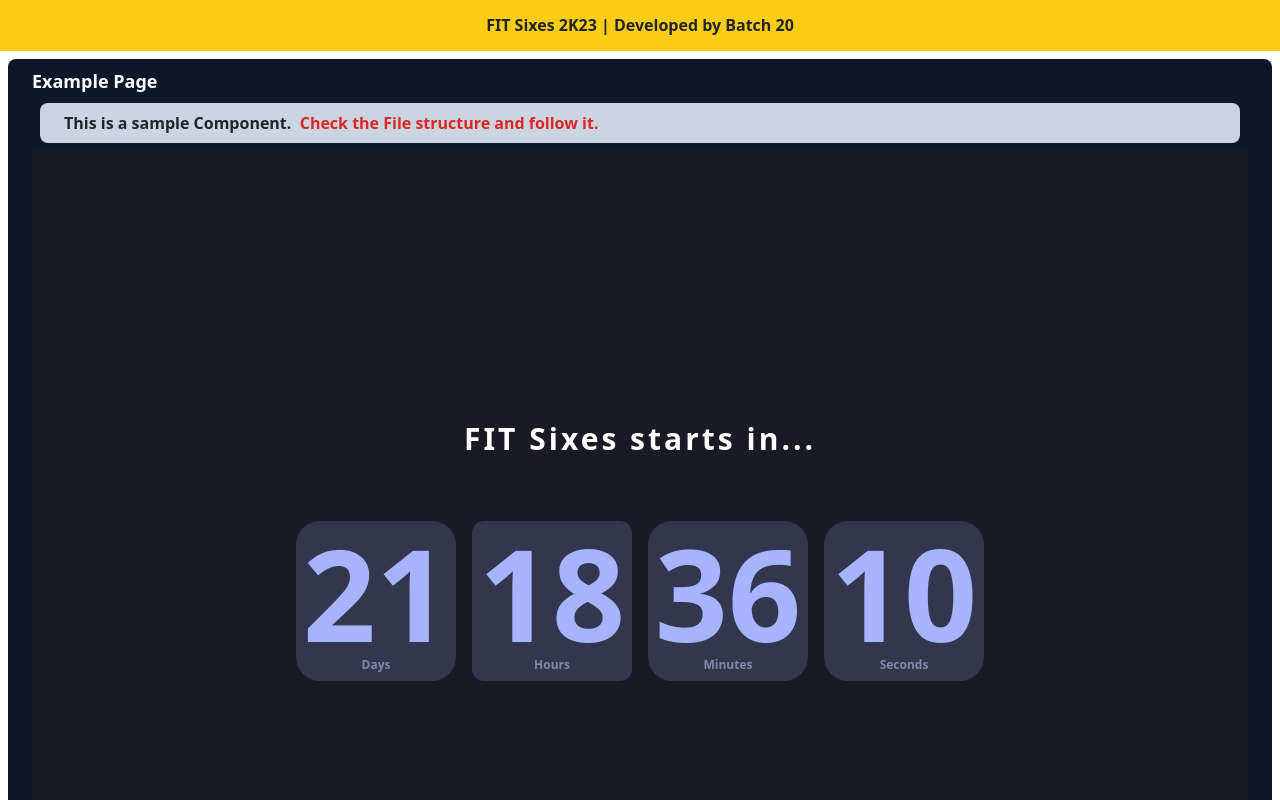
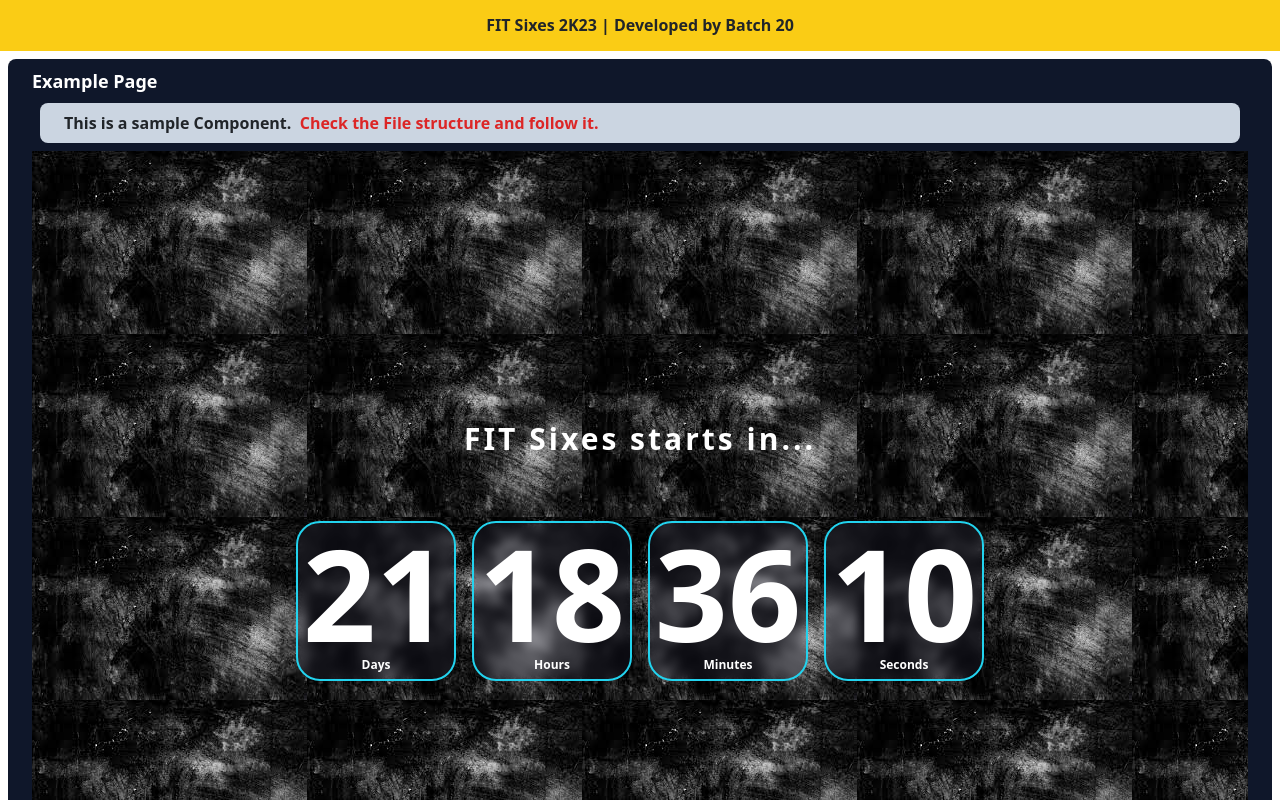
Before and after one commit to FIT-Sixes/FIT-sixes-official, a React (Vite) app: page /sample in a window 1280 px wide. Shown: the top 800 px of the page. Built offline with nearby package versions, Linux system fonts and the light colour scheme.

Commit message:
finalized styling

```diff
--- a/src/components/Countdown/Countdown.jsx
+++ b/src/components/Countdown/Countdown.jsx
@@ -1,5 +1,6 @@
 import { useCallback, useEffect, useState } from "react";
-import {AnimatePresence, motion} from "framer-motion"
+import { motion } from "framer-motion"
+import image from "../../assets/images.jpeg";
 
 const Countdown = () => {
     const [countDownTime, setCountDownTIme] = useState({
@@ -111,7 +112,7 @@ const Countdown = () => {
 
     return (
         /* whole container */
-        <div className="bg-[#191A24] h-screen">
+        <div className="bg-[#191A24] h-screen" style={{ backgroundImage: `url(${image})`}}>
             {/*whole container 2*/}
             <div className="flex flex-col items-center justify-center w-full h-full gap-8 sm:gap-16">
 
@@ -130,9 +131,9 @@ const Countdown = () => {
 
                     {/* 1st box */}
                     <div className="flex gap-5 relative">
-                        <div className="h-16 w-16 sm:w-32 sm:h-32 lg:w-40 lg:h-40 flex flex-col items-center justify-center bg-[#343650] rounded-xl lg:rounded-3xl border-cyan-400">
+                        <div className="h-40 w-40 sm:w-32 sm:h-32 lg:w-40 lg:h-40 flex flex-col items-center justify-center bg-[#343650] rounded-xl lg:rounded-3xl border-2 border-cyan-400 backdrop-filter backdrop-blur-sm bg-opacity-20">
                             { (timeCountingDays) ? <motion.span
-                                    className="lg:text-9xl sm:text-6xl text-3xl font-semibold text-[#a5b4fc]"
+                                    className="lg:text-9xl sm:text-6xl text-9xl font-semibold text-[#FFFFFF] border-cyan-400"
                                     variants={timeCountingSeconds}
                                     key={animationKey}
                                     initial="initial"
@@ -141,19 +142,19 @@ const Countdown = () => {
                                 >
                                     {countDownTime?.days}
                                 </motion.span>
-                                : <span className="lg:text-9xl sm:text-6xl text-3xl font-semibold text-[#a5b4fc]">
+                                : <span className="lg:text-9xl sm:text-6xl text-9xl font-semibold text-[#FFFFFF] border-cyan-400">
                                     {countDownTime?.days}
                                  </span>
                             }
-                            <span className="text-[#8486A9] text-xs sm:text-1xl text-center capitalize">{countDownTime?.days === 1 ? "Day" : "Days"}</span>
+                            <span className="text-[#FFFFFF] text-xs sm:text-1xl text-center capitalize">{countDownTime?.days === 1 ? "Day" : "Days"}</span>
                         </div>
                     </div>
 
                     {/* 2nd box */}
                     <div className="flex flex-col gap-5 relative">
-                        <div className="h-16 w-16 sm:w-32 sm:h-32 lg:w-40 lg:h-40 flex flex-col items-center justify-center bg-[#343650] rounded-xl lg:rounded-3xlborder-cyan-400">
+                        <div className="h-40 w-40 sm:w-32 sm:h-32 lg:w-40 lg:h-40 flex flex-col items-center justify-center bg-[#343650] rounded-xl lg:rounded-3xl border-2 border-cyan-400 backdrop-filter backdrop-blur-sm bg-opacity-20">
                             { (timeCountingHours) ? <motion.span
-                                    className="lg:text-9xl sm:text-6xl text-3xl font-semibold text-[#a5b4fc]"
+                                    className="lg:text-9xl sm:text-6xl text-9xl font-semibold text-[#FFFFFF] border-cyan-400"
                                     variants={timeCountingSeconds}
                                     key={animationKey}
                                     initial="initial"
@@ -162,19 +163,19 @@ const Countdown = () => {
                                 >
                                     {countDownTime?.hours}
                                 </motion.span>
-                                : <span className="lg:text-9xl sm:text-6xl text-3xl font-semibold text-[#a5b4fc]">
+                                : <span className="lg:text-9xl sm:text-6xl text-9xl font-semibold text-[#FFFFFF] border-cyan-400">
                                     {countDownTime?.hours}
                                  </span>
                             }
-                            <span className="text-[#8486A9] text-xs sm:text-1xl text-center capitalize">{countDownTime?.hours === 1 ? "Hour" : "Hours"}</span>
+                            <span className="text-[#FFFFFF] text-xs sm:text-1xl text-center capitalize">{countDownTime?.hours === 1 ? "Hour" : "Hours"}</span>
                         </div>
                     </div>
 
                     {/* 3rd box */}
                     <div className="flex flex-col gap-5 relative">
-                        <div className="h-16 w-16 sm:w-32 sm:h-32 lg:w-40 lg:h-40 flex flex-col items-center justify-center bg-[#343650] rounded-xl lg:rounded-3xl border-cyan-400">
+                        <div className="h-40 w-40 sm:w-32 sm:h-32 lg:w-40 lg:h-40 flex flex-col items-center justify-center bg-[#343650] rounded-xl lg:rounded-3xl border-2 border-cyan-400 backdrop-filter backdrop-blur-sm bg-opacity-20">
                             { (timeCountingMinutes) ? <motion.span
-                                    className="lg:text-9xl sm:text-6xl text-3xl font-semibold text-[#a5b4fc]"
+                                    className="lg:text-9xl sm:text-6xl text-9xl font-semibold text-[#FFFFFF] border-cyan-400"
                                     variants={timeCountingSeconds}
                                     key={animationKey}
                                     initial="initial"
@@ -183,19 +184,19 @@ const Countdown = () => {
                                 >
                                     {countDownTime?.minutes}
                                 </motion.span>
-                                 : <span className="lg:text-9xl sm:text-6xl text-3xl font-semibold text-[#a5b4fc]">
+                                 : <span className="lg:text-9xl sm:text-6xl text-9xl font-semibold text-[#FFFFFF] border-cyan-400">
                                     {countDownTime?.minutes}
                                  </span>
                             }
-                            <motion.span className="text-[#8486A9] text-xs sm:text-1xl text-center capitalize">{countDownTime?.minutes === 1 ? "Minute" : "Minutes"}</motion.span>
+                            <motion.span className="text-[#FFFFFF] text-xs sm:text-1xl text-center capitalize">{countDownTime?.minutes === 1 ? "Minute" : "Minutes"}</motion.span>
                         </div>
                     </div>
 
                     {/* 4th box */}
-                    <div className="flex flex-col gap-5 relative">
-                        <div className="h-16 w-16 sm:w-32 sm:h-32 lg:w-40 lg:h-40 flex flex-col items-center justify-center bg-[#343650] rounded-xl lg:rounded-3xl border-cyan-400">
+                    <div className="flex flex-col relative ">
+                        <div className="h-40 w-40 sm:w-32 sm:h-32 lg:w-40 lg:h-40 flex flex-col items-center justify-center bg-[#343650] rounded-xl lg:rounded-3xl border-2 border-cyan-400 backdrop-filter backdrop-blur-sm bg-opacity-20">
                                 <motion.span
-                                    className="lg:text-9xl sm:text-6xl text-3xl font-semibold text-[#a5b4fc] border-cyan-400"
+                                    className="lg:text-9xl sm:text-6xl text-9xl font-semibold text-[#FFFFFF] border-cyan-400"
                                     variants={timeCountingSeconds}
                                     key={animationKey}
                                     initial="initial"
@@ -204,7 +205,7 @@ const Countdown = () => {
                                 >
                                     {countDownTime?.seconds}
                                 </motion.span>
-                            <span className="text-[#8486A9] text-xs sm:text-1xl text-center capitalize">{countDownTime?.seconds === 1 ? "Second" : "Seconds"}</span>
+                            <span className="text-[#FFFFFF] text-xs sm:text-1xl text-center capitalize">{countDownTime?.seconds === 1 ? "Second" : "Seconds"}</span>
                         </div>
                     </div>
 
```
Also changed, not shown: src/assets/images.jpeg (added).
